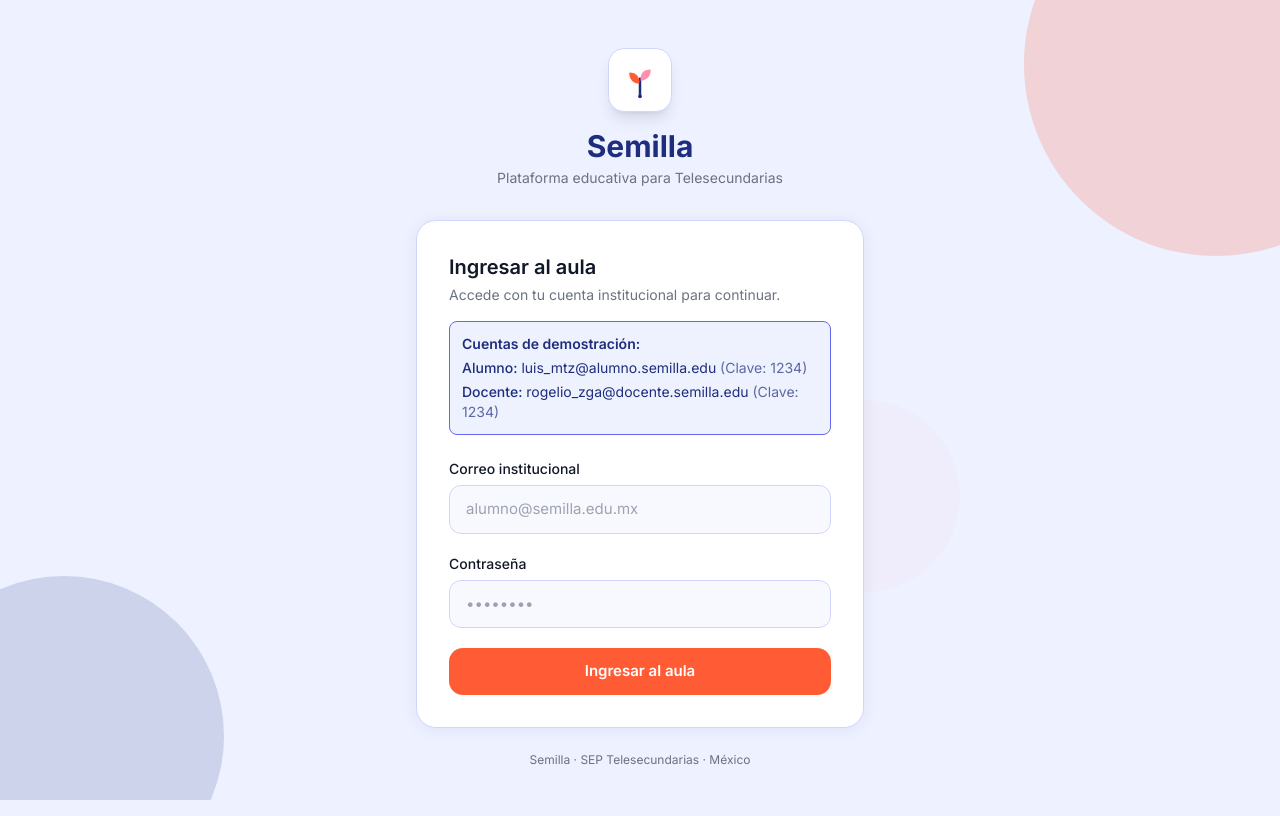
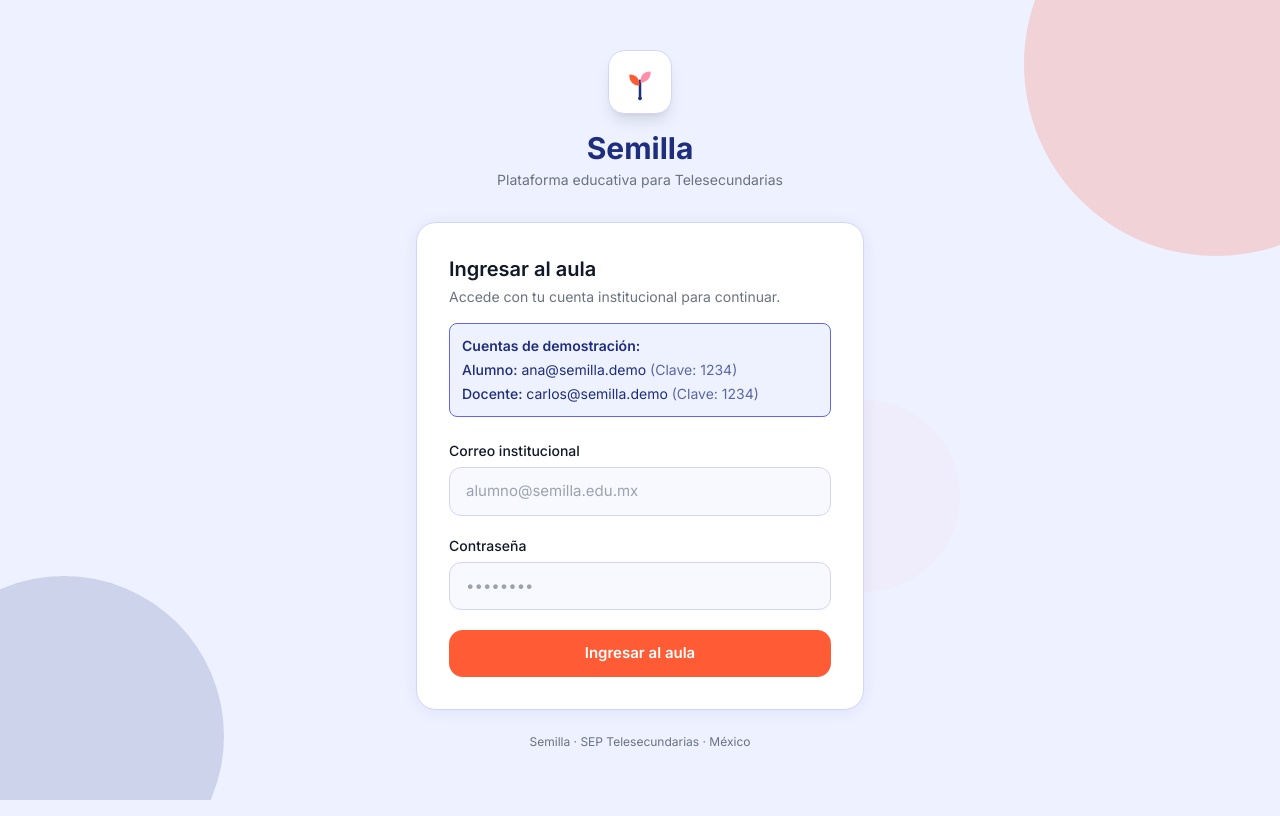
Before and after one commit to RogelioZu/U-hacks, a Next.js app in the folder semilla/: page /login in a window 1280 px wide. Built offline with nearby package versions, Linux system fonts and the light colour scheme; no server answers.

Commit message:
añadir credenciales de login demo

```diff
--- a/semilla/app/login/page.tsx
+++ b/semilla/app/login/page.tsx
@@ -33,8 +33,8 @@ export default function LoginPage() {
         error.message.includes("Email not confirmed")
           ? "Tu correo aún no ha sido confirmado. Revisa tu bandeja de entrada."
           : error.message.includes("Invalid login credentials")
-          ? "Correo o contraseña incorrectos."
-          : `Error al iniciar sesión: ${error.message}`
+            ? "Correo o contraseña incorrectos."
+            : `Error al iniciar sesión: ${error.message}`
       );
       return;
     }
@@ -130,10 +130,10 @@ export default function LoginPage() {
             <p className="font-semibold mb-1">Cuentas de demostración:</p>
             <ul className="space-y-1">
               <li>
-                <span className="font-medium">Alumno:</span> luis_mtz@alumno.semilla.edu <span className="opacity-70">(Clave: 1234)</span>
+                <span className="font-medium">Alumno:</span> ana@semilla.demo <span className="opacity-70">(Clave: 1234)</span>
               </li>
               <li>
-                <span className="font-medium">Docente:</span> rogelio_zga@docente.semilla.edu <span className="opacity-70">(Clave: 1234)</span>
+                <span className="font-medium">Docente:</span> carlos@semilla.demo <span className="opacity-70">(Clave: 1234)</span>
               </li>
             </ul>
           </div>
```
